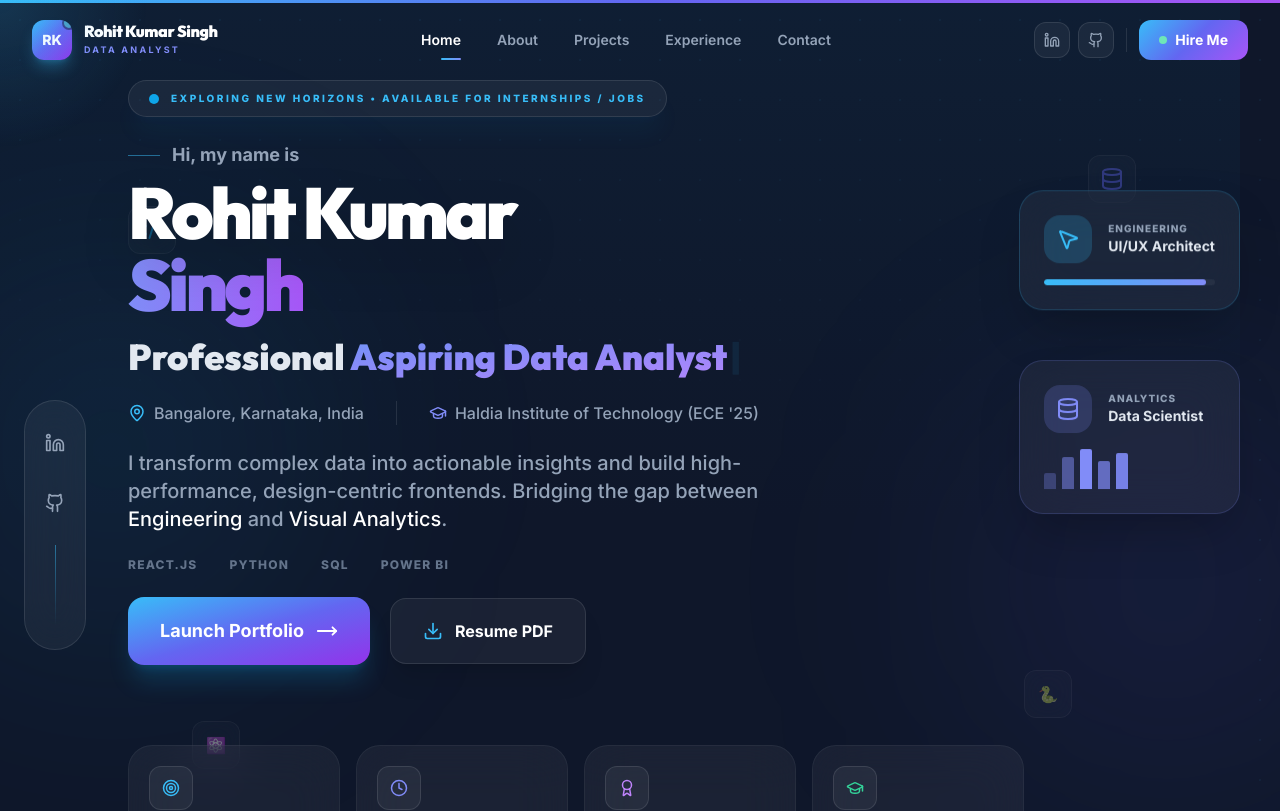
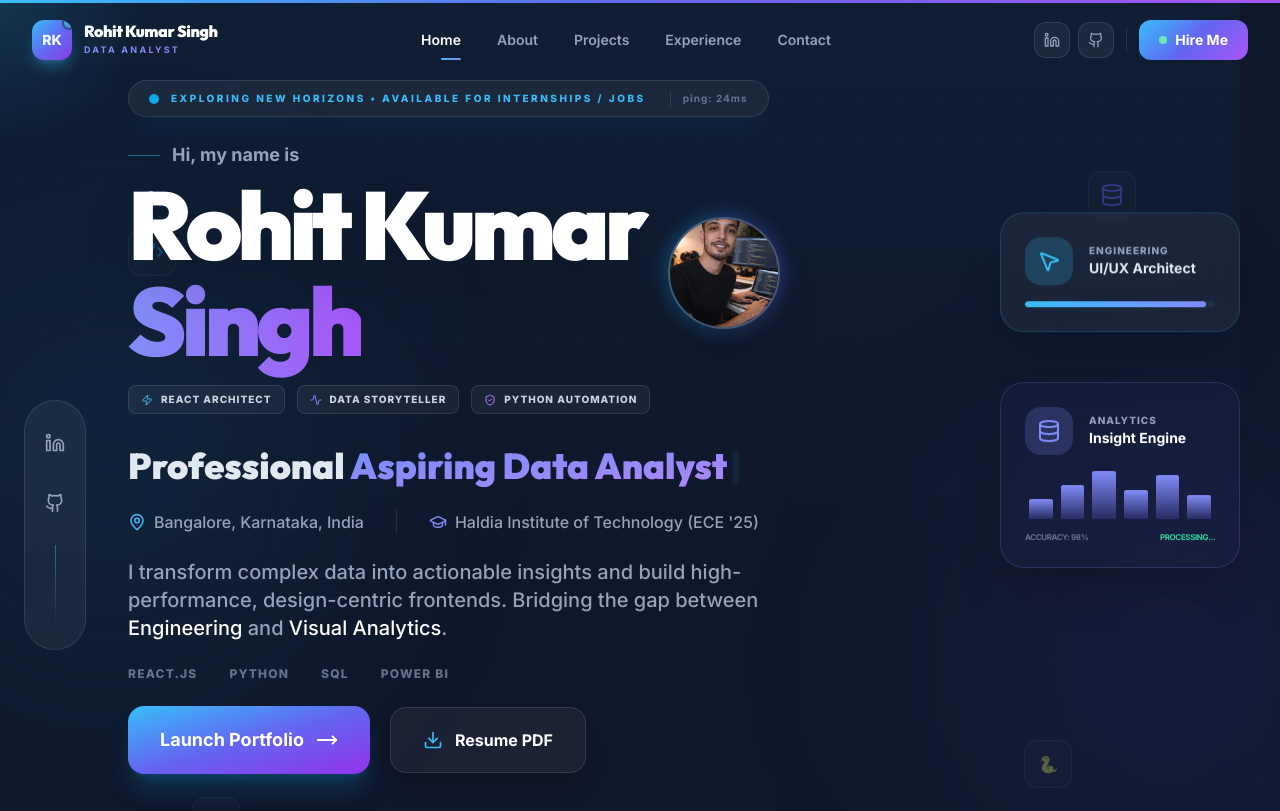
Before and after one commit to Rohitkr2002/Data-Analysis-Portfolio, a React (Vite) app: page / in a window 1280 px wide. Shown: the top 811 px of the page. Built offline with nearby package versions, Linux system fonts and the light colour scheme.

Commit message:
Upgrade Hero section to Technical Vanguard aesthetic

```diff
--- a/src/components/Hero.jsx
+++ b/src/components/Hero.jsx
@@ -1,7 +1,8 @@
 import React from 'react';
 import { motion } from 'framer-motion';
 import { useTypewriter, Cursor } from 'react-simple-typewriter';
-import { MousePointer2, MoveRight, Download, Linkedin, Github, MapPin, GraduationCap, Target, Award, Clock, ArrowDown, Database, Code2 } from 'lucide-react';
+import { MousePointer2, MoveRight, Download, Linkedin, Github, MapPin, GraduationCap, Target, Award, Clock, ArrowDown, Database, Code2, ShieldCheck, Zap, Activity } from 'lucide-react';
+import profileImg from '../assets/profile.jpg';
 
 const Hero = () => {
   const [text] = useTypewriter({
@@ -26,12 +27,19 @@ const Hero = () => {
     { icon: '🐍', x: '80%', y: '65%', delay: 3, color: 'text-indigo-400' },
   ];
 
+  const badges = [
+    { label: 'React Architect', icon: <Zap size={12} />, color: 'sky' },
+    { label: 'Data Storyteller', icon: <Activity size={12} />, color: 'indigo' },
+    { label: 'Python Automation', icon: <ShieldCheck size={12} />, color: 'purple' },
+  ];
+
   return (
     <section id="home" className="relative min-h-screen flex items-center pt-20 pb-32 overflow-x-hidden mesh-grid">
       {/* Background Gradients */}
       <div className="absolute top-0 -left-10 w-full h-full bg-gradient-to-b from-sky-500/5 via-dark to-dark pointer-events-none" />
       <div className="absolute top-1/4 -left-20 w-96 h-96 bg-sky-500/10 blur-[130px] pointer-events-none rounded-full" />
       <div className="absolute bottom-1/4 -right-20 w-96 h-96 bg-indigo-500/10 blur-[130px] pointer-events-none rounded-full" />
+      <div className="absolute inset-0 data-mesh opacity-20 pointer-events-none" />
 
       {/* Floating Skill Orbit Icons */}
       {floatingIcons.map((item, i) => (
@@ -60,6 +68,9 @@ const Hero = () => {
               <span className="relative inline-flex rounded-full h-2.5 w-2.5 bg-sky-500"></span>
             </span>
             Exploring New Horizons • Available for Internships / Jobs
+            <span className="ml-3 pl-3 border-l border-white/10 text-slate-500 font-bold tracking-widest lowercase">
+              ping: 24ms
+            </span>
           </motion.div>
 
           {/* Intro Text */}
@@ -73,10 +84,36 @@ const Hero = () => {
           </motion.p>
 
           {/* Name & Title */}
-          <h1 className="text-3xl sm:text-4xl md:text-5xl lg:text-7xl font-display font-black tracking-tighter mb-4">
-            <span className="text-white drop-shadow-2xl">Rohit Kumar</span><br />
-            <span className="bg-clip-text text-transparent bg-gradient-to-r from-sky-400 via-indigo-400 to-purple-500 animate-gradient-x">Singh</span>
-          </h1>
+          <div className="flex flex-col-reverse md:flex-row md:items-center gap-6 mb-4">
+            <h1 className="text-4xl sm:text-5xl md:text-6xl lg:text-8xl font-display font-black tracking-tighter">
+              <span className="text-white drop-shadow-2xl">Rohit Kumar</span><br />
+              <span className="bg-clip-text text-transparent bg-gradient-to-r from-sky-400 via-indigo-400 to-purple-500 animate-gradient-x">Singh</span>
+            </h1>
+            <motion.div
+              initial={{ opacity: 0, scale: 0.8 }}
+              animate={{ opacity: 1, scale: 1 }}
+              transition={{ delay: 0.2 }}
+              className="relative shrink-0"
+            >
+              <div className="absolute -inset-1.5 bg-gradient-to-r from-sky-500 to-indigo-500 rounded-full blur opacity-25"></div>
+              <img src={profileImg} alt="Rohit" className="relative h-20 w-20 md:h-28 md:w-28 rounded-full object-cover border-2 border-white/20 shadow-2xl" />
+            </motion.div>
+          </div>
+
+          {/* Achievement Badges Row */}
+          <motion.div
+            initial={{ opacity: 0, x: -20 }}
+            animate={{ opacity: 1, x: 0 }}
+            transition={{ delay: 0.25 }}
+            className="flex flex-wrap gap-3 mb-8"
+          >
+            {badges.map(b => (
+              <div key={b.label} className="flex items-center gap-2 px-3 py-1.5 rounded-lg bg-white/5 border border-white/10 text-[10px] font-black uppercase tracking-widest text-slate-300">
+                <span className={`text-${b.color}-400`}>{b.icon}</span>
+                {b.label}
+              </div>
+            ))}
+          </motion.div>
 
           <h2 className="text-xl sm:text-2xl md:text-3xl lg:text-4xl font-display font-bold mb-6 text-slate-200">
             Professional <span className="text-transparent-gradient">{text}</span>
@@ -185,7 +222,7 @@ const Hero = () => {
         <motion.div
           animate={{ y: [0, 20, 0] }}
           transition={{ duration: 6, repeat: Infinity, ease: "easeInOut", delay: 1 }}
-          className="glass-card p-6 -rotate-2 shadow-2xl min-w-[220px] border-indigo-400/20"
+          className="glass-card p-6 -rotate-2 shadow-2xl min-w-[240px] border-indigo-400/20 bg-indigo-500/5"
         >
           <div className="flex items-center gap-4 mb-4">
             <div className="p-3 bg-indigo-400/20 rounded-2xl text-indigo-400">
@@ -193,15 +230,23 @@ const Hero = () => {
             </div>
             <div>
               <p className="text-[10px] text-slate-400 uppercase font-black tracking-widest">Analytics</p>
-              <p className="font-bold text-sm">Data Scientist</p>
+              <p className="font-bold text-sm text-white">Insight Engine</p>
             </div>
           </div>
-          <div className="flex gap-1.5 h-10 items-end">
-             <div className="w-3 h-4 bg-indigo-400/30 rounded-t-sm" />
-             <div className="w-3 h-8 bg-indigo-400/50 rounded-t-sm" />
-             <div className="w-3 h-10 bg-indigo-400 rounded-t-sm" />
-             <div className="w-3 h-7 bg-indigo-400/70 rounded-t-sm" />
-             <div className="w-3 h-9 bg-indigo-400/90 rounded-t-sm" />
+          <div className="flex gap-2 h-12 items-end px-1">
+             {[40, 70, 100, 60, 90, 50].map((h, i) => (
+               <motion.div
+                 key={i}
+                 initial={{ height: 0 }}
+                 animate={{ height: `${h}%` }}
+                 transition={{ delay: i * 0.1, duration: 1 }}
+                 className="w-full bg-gradient-to-t from-indigo-500/20 to-indigo-400 rounded-t-sm"
+               />
+             ))}
+          </div>
+          <div className="mt-3 flex justify-between items-center text-[8px] font-bold text-slate-500 uppercase tracking-tighter">
+             <span>Accuracy: 98%</span>
+             <span className="text-emerald-400">Processing...</span>
           </div>
         </motion.div>
       </div>
--- a/src/index.css
+++ b/src/index.css
@@ -108,6 +108,22 @@
   .animate-float-skill {
     animation: float-skill 8s ease-in-out infinite;
   }
+
+  .data-mesh {
+    background-image:
+      radial-gradient(circle at 2px 2px, rgba(56, 189, 248, 0.05) 1px, transparent 0);
+    background-size: 40px 40px;
+    mask-image: radial-gradient(ellipse at center, black, transparent 80%);
+  }
+
+  @keyframes pulse-soft {
+    0%, 100% { opacity: 0.3; }
+    50% { opacity: 0.6; }
+  }
+
+  .animate-pulse-soft {
+    animation: pulse-soft 4s ease-in-out infinite;
+  }
 }
 
 /* Custom Scrollbar */
```
